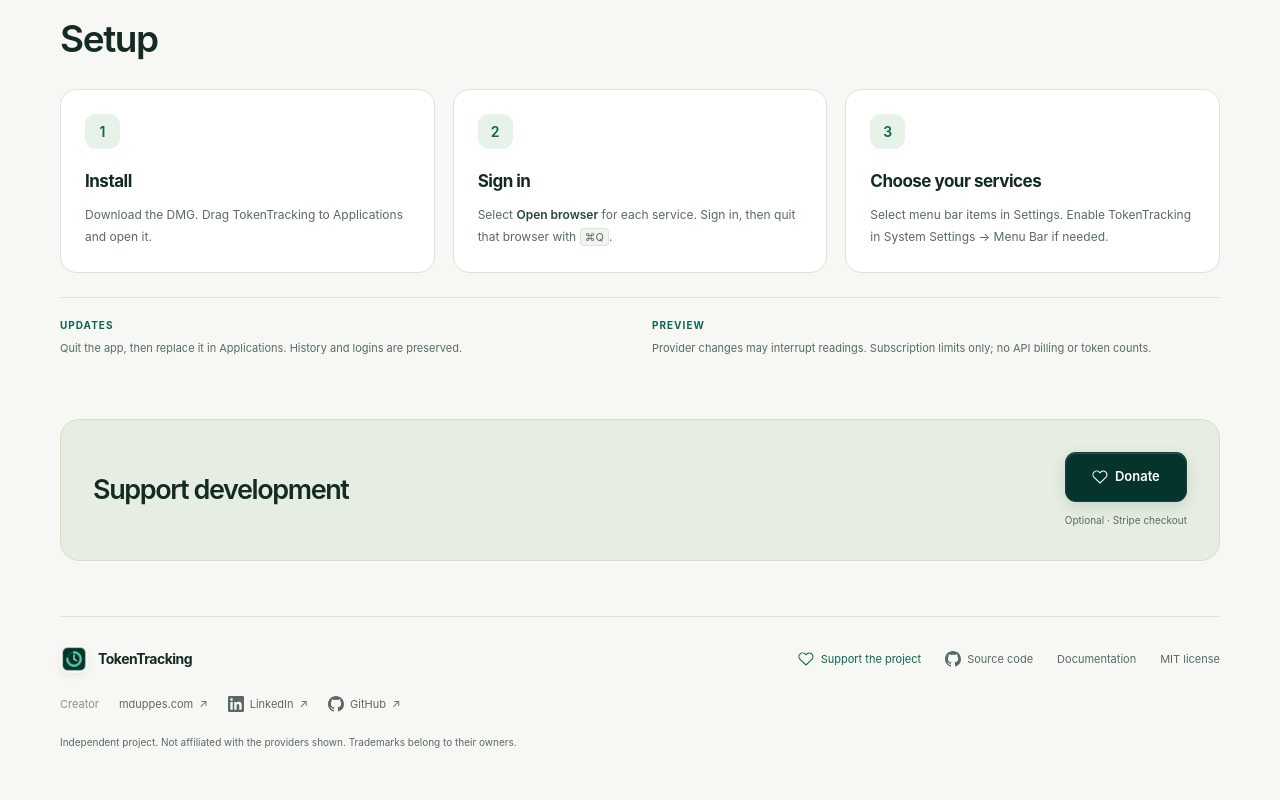
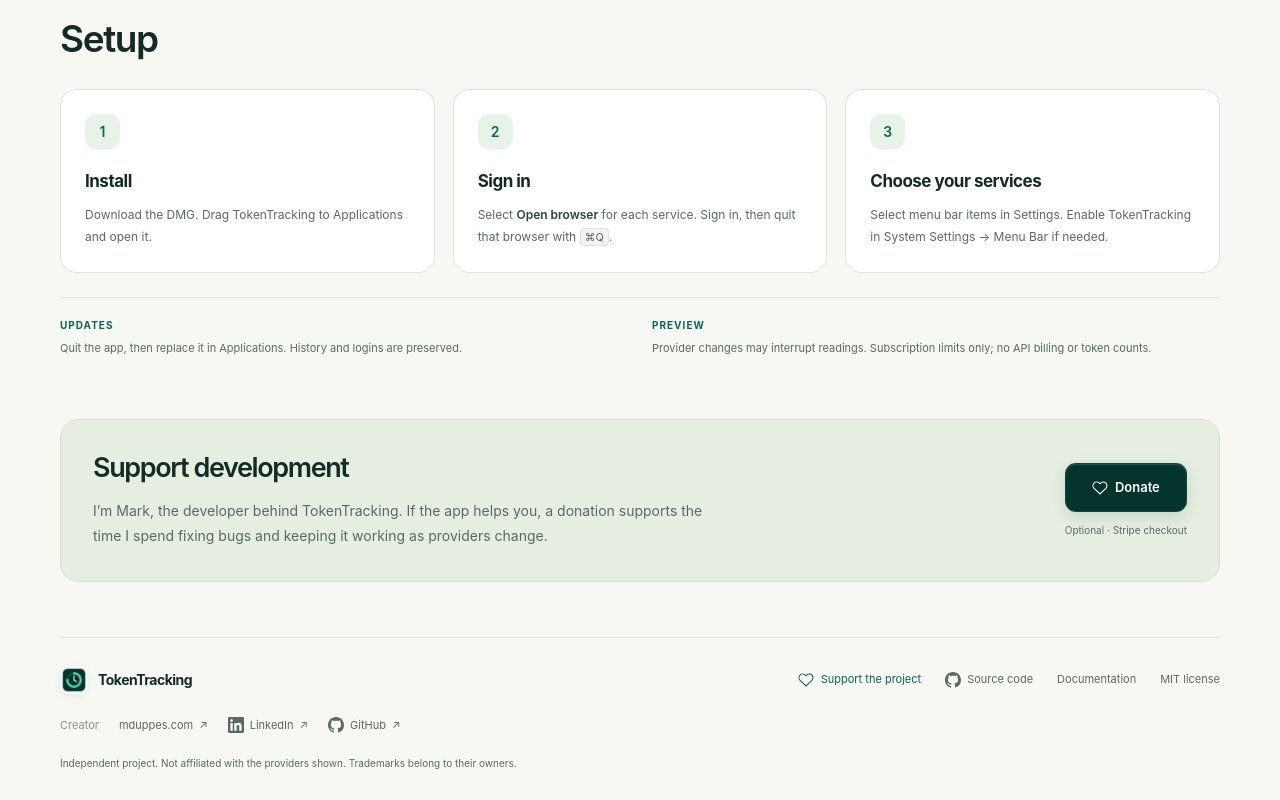
Before and after one commit to mduppes/TokenTracking, a React (Vite) app in the folder website/: page / in a window 1280 px wide. Shown: the part 2877-3677 px from the top of the page. Before the commit the page ends 3656 px from the top, so only its background shows below. Built offline with nearby package versions, Linux system fonts and the light colour scheme.

Commit message:
Add personal context to website development support

```diff
--- a/website/src/App.tsx
+++ b/website/src/App.tsx
@@ -140,7 +140,7 @@
       </section>
 
       <section id="support" className="support-section page-width" aria-labelledby="support-title">
-        <h2 id="support-title">Support development</h2>
+        <div className="support-copy"><h2 id="support-title">Support development</h2><p>I’m Mark, the developer behind TokenTracking. If the app helps you, a donation supports the time I spend fixing bugs and keeping it working as providers change.</p></div>
         <div className="support-section-action"><SupportLink className="button button-primary" label="Donate" /><span>Optional · Stripe checkout</span></div>
       </section>
     </main>
--- a/website/src/style.css
+++ b/website/src/style.css
@@ -95,6 +95,8 @@
 .release-notes dd { color: var(--muted); font-size: 11px; line-height: 1.7; margin: 0; }
 .support-section { display: flex; align-items: center; justify-content: space-between; gap: 30px; padding: 32px; margin-block: 42px 55px; background: #e6eee1; border: 1px solid #d3e0cb; border-radius: 19px; }
 .support-section h2 { font-size: 27px; }
+.support-copy { max-width: 620px; }
+.support-copy p { color: var(--muted); font-size: 14px; line-height: 1.8; margin: 14px 0 0; }
 .support-section-action { display: flex; flex-direction: column; align-items: center; gap: 11px; flex-shrink: 0; }
 .support-section-action .support-link { color: white; padding: 14px 26px; font-size: 13px; }
 .support-section-action > span { font-size: 10px; color: var(--muted); }
```
Also changed, not shown: 2 other files (tests, documents, lock files or other folders).
